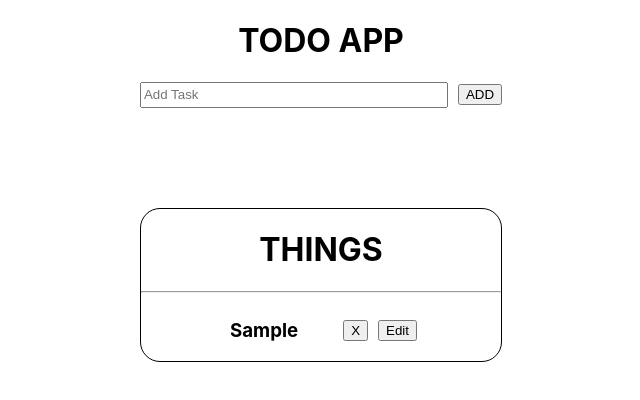
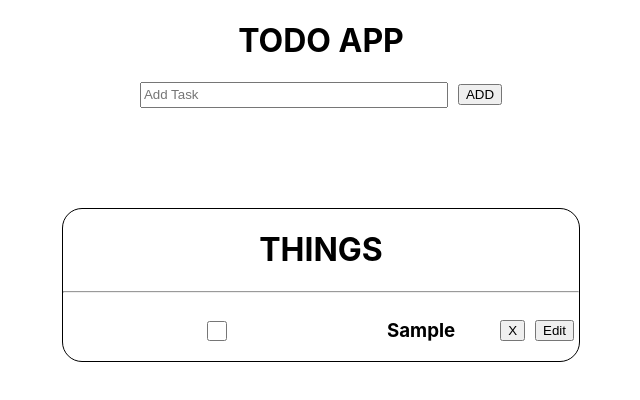
Before and after one commit to Zubair2k/React_Js, a React (Create React App) app in the folder Task-1-TS/: page / in a window 1280 px wide. Both pictures are taken after typing "Sample" into the empty fields and a click on the button "ADD". Shown: the top 400 px of the page, without its empty margins (319-959 px from the left). Built offline with nearby package versions, Linux system fonts and the light colour scheme.

Commit message:
Update TodoC.tsx

```diff
--- a/Task-1-TS/src/TodoC.tsx
+++ b/Task-1-TS/src/TodoC.tsx
@@ -1,29 +1,49 @@
-import React,{FunctionComponent as FC} from 'react';
-import TODOI from "./TodoInterface";
-import Form from './Form';
+import React,{FunctionComponent as FC,useState} from 'react';
+
 import './App.css';
 
 interface Props{
+    changeDelete:any;
     cont : any;
 }
 
-const TodoC:FC<Props>=({cont})=> {
-    const handleText=(num:any)=>{
-        console.log(num)
-        if(num.style["text-decoration"]==="line-through")
-        {
-            num.style["text-decoration"]=""
-        }
-        else{
-            num.style["text-decoration"]="line-through"
-        }
+const TodoC:FC<Props>=({cont,changeDelete})=> {
+
+    const [updatebtn,setUpdatebtn]=useState<boolean>(false);
+    const [strike,setStrike]=useState<boolean>(false)
+    const [visible,setVisible]=useState<boolean>(false)
+    const [editbtn,setEditbtn]=useState<boolean>(true)
+
+
+    const handleCheck=(e:any)=>{
+        setStrike(ps => !ps)
+        setUpdatebtn(false);
+        setEditbtn(!e.target.checked)
     }
+
+    const handleDelete=(numdel:any)=>{
+       changeDelete(numdel.id);
+    }
+
+    const handleEdit=()=>{
+        setEditbtn(false)
+       setUpdatebtn(true);
+    }
+
+    const handleUpdate=()=>{
+        setUpdatebtn(false);
+        setEditbtn(true)
+    }
+
     return (
         <div className="TodoC">
-            <h3 id={cont.id} onClick={(e)=>{handleText(e.target)}}>{cont.text}</h3>
-            <button>X</button>
-            <button>Edit</button>
-        </div>
+            <input type="checkbox" id={cont.id} onClick={handleCheck} name={cont.text} />
+            <h3 id={cont.id} contentEditable={updatebtn} className={strike ? "check":""}>{cont.text}</h3>
+            {editbtn  && <button id={cont.id} onClick={(e)=>handleDelete(e.target)}>X</button>}
+            {editbtn &&<button id={cont.id} onClick={handleEdit}> Edit</button> }
+            {updatebtn &&<button id={cont.id} onClick={handleUpdate}>Update</button>}
+
+    </div>
     )
 }
 
```
